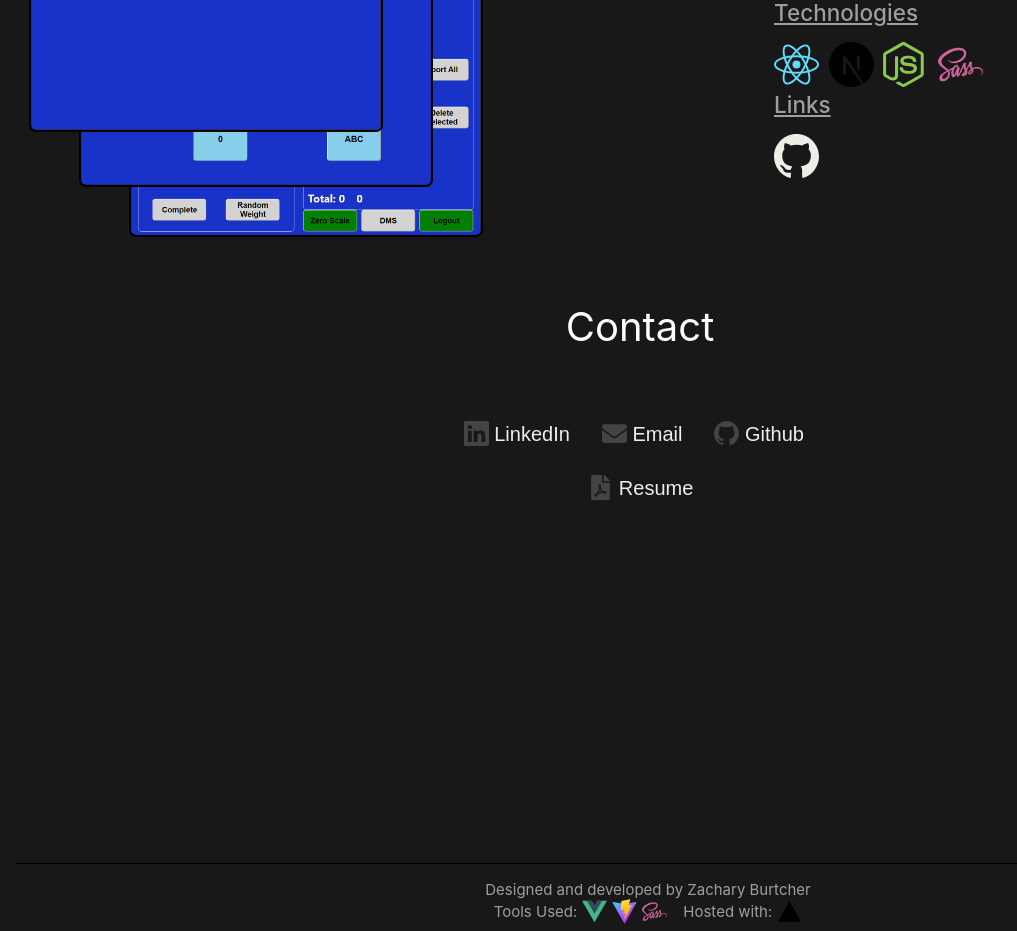
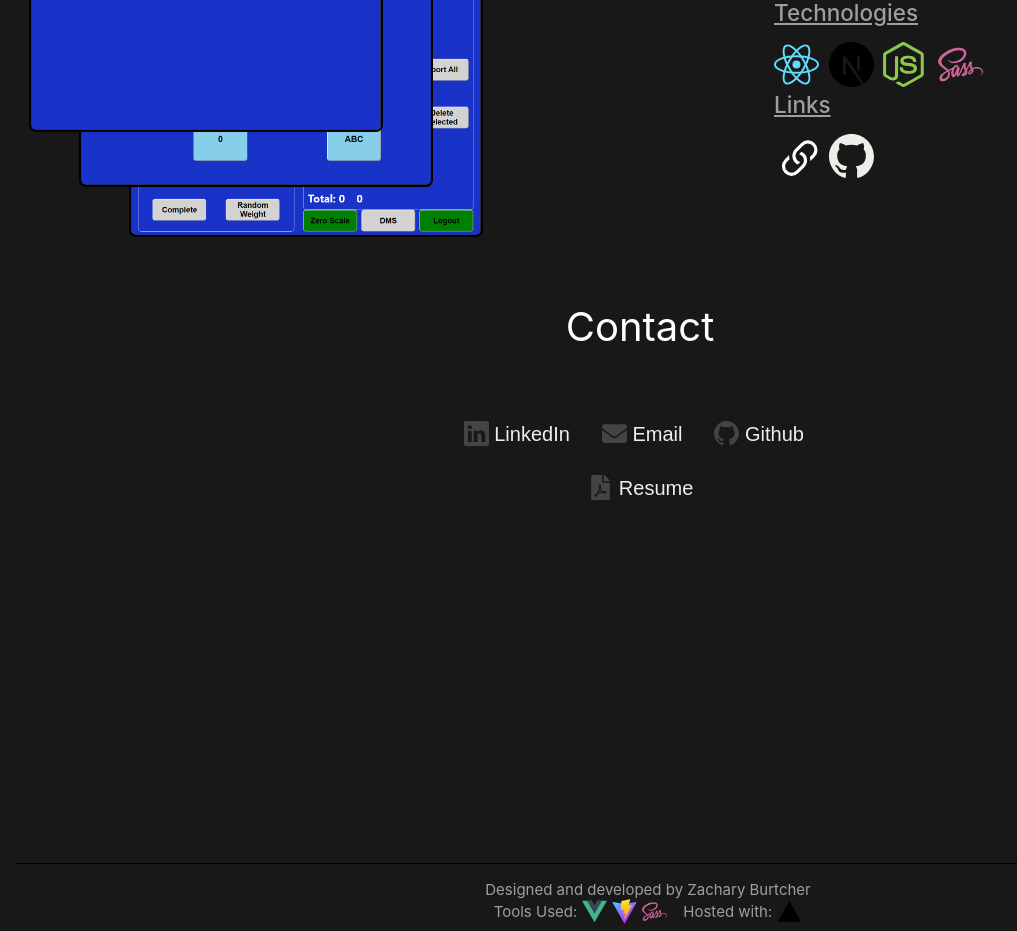
Before and after one commit to therazor113/Portfolio, a Vue app: page / in a window 1280 px wide. Shown: the part 2020-2951 px from the top of the page, without its empty margins (0-1017 px from the left). Built offline with nearby package versions, Linux system fonts and the light colour scheme.

Commit message:
Added live link to project

```diff
--- a/src/components/projects/items/ForkliftProject.vue
+++ b/src/components/projects/items/ForkliftProject.vue
@@ -92,6 +92,19 @@
           <div>
             <a
               target="_blank"
+              href="https://forklift-next.vercel.app/"
+              class="link"
+            >
+              <img
+                title="Live"
+                alt="Live Link"
+                src="@/assets/Link-icon.svg"
+                width="45"
+                height="45"
+              >
+            </a>
+            <a
+              target="_blank"
               href="https://github.com/therazor113/Forklift-Next"
             >
               <img
```
